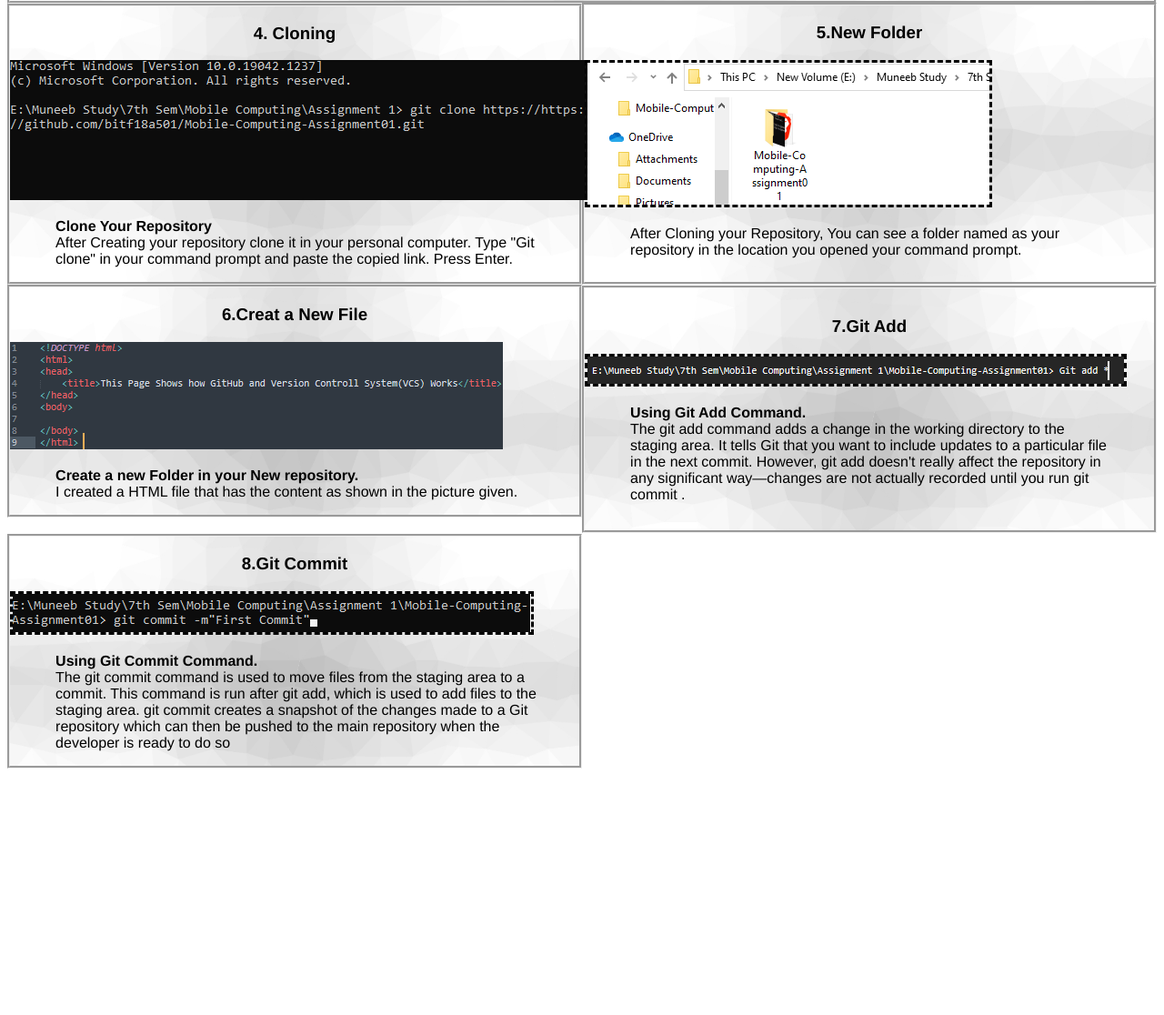
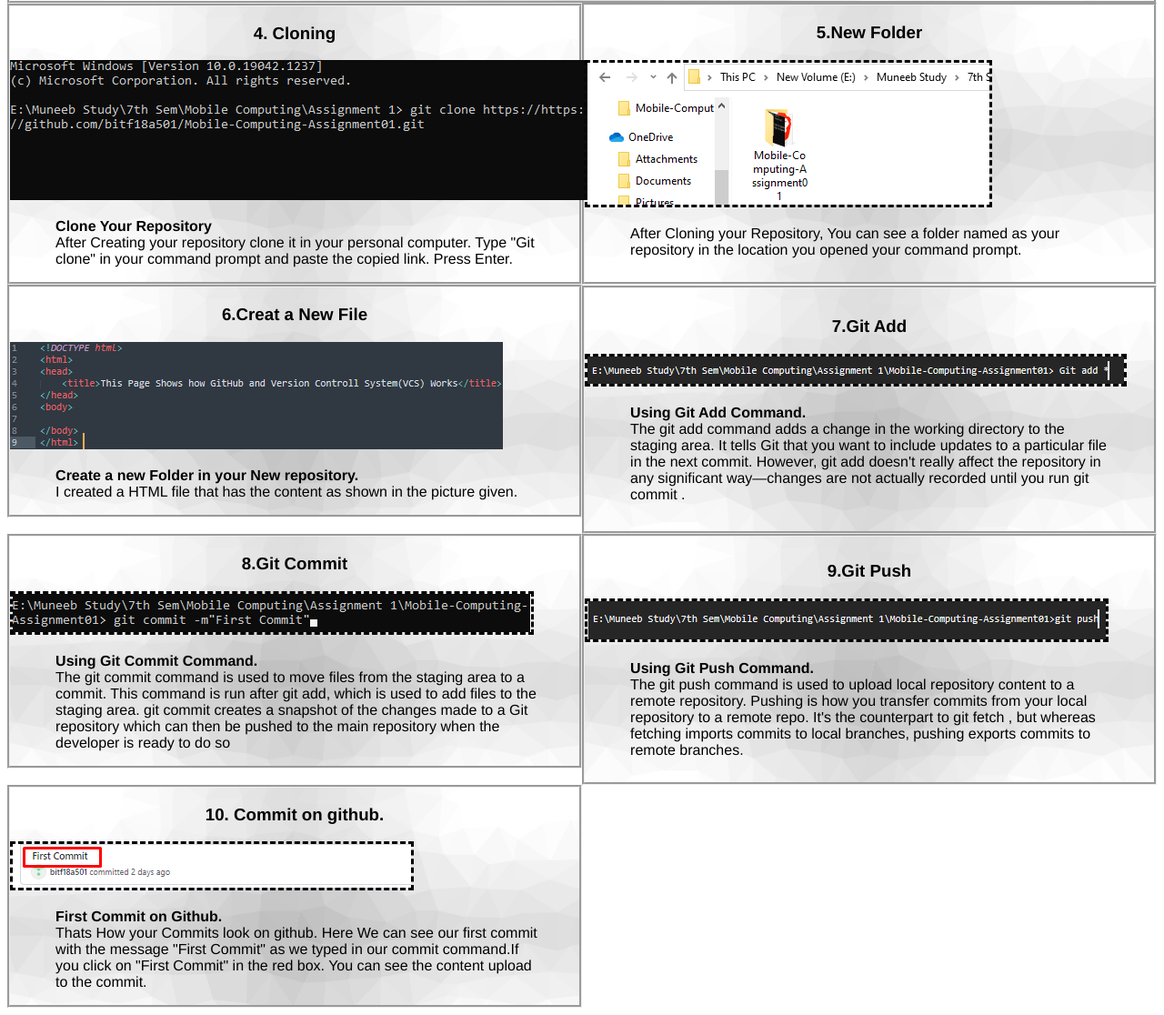
Before and after one commit to bitf18a501/Mobile-Computing-Assignment01, a plain HTML site: page index.html in a window 1280 px wide. Shown: the part 1277-2393 px from the top of the page at 91% size. Before the commit the page ends 2130 px from the top, so only its background shows below. Drawn offline with Linux system fonts and the light colour scheme.

Commit message:
First Commit Shown

```diff
--- a/index.html
+++ b/index.html
@@ -117,7 +117,7 @@
 
 	</div>
 
-	<div class="row2" style="margin-top: -255px; padding-bottom: 14px; padding-top: 12.9px;">
+	<div class="row2" style="margin-top: -255px; padding-bottom: 15px; padding-top: 12.9px;">
 		<p>
 			<center>
 				<h3><b>7.Git Add</b></h3>
@@ -133,7 +133,7 @@
 		</p>
 	</div>
 
-	<div class="row1" style=" margin-top: 1px;">
+	<div class="row1" style=" margin-top: 0px;">
 		<p>
 			<center>
 				<h3><b>8.Git Commit</b></h3>
@@ -150,5 +150,38 @@
 	</div>
 
 
+	<div class="row2" style="margin-top: -258px; padding-bottom: 10px; padding-top: 9px;">
+		<p>
+			<center>
+				<h3><b>9.Git Push</b></h3>
+			</center>
+		</p>
+		<img src="Screenshot_13.png" style="border-style: dashed;"   >
+		<p style="margin-left: 8%; margin-right: 7%; ">
+			<b>
+				Using Git Push Command.
+			</b>
+			<br>
+			The git push command is used to upload local repository content to a remote repository. Pushing is how you transfer commits from your local repository to a remote repo. It's the counterpart to git fetch , but whereas fetching imports commits to local branches, pushing exports commits to remote branches.
+		</p>
+	</div>
+
+	<div class="row1" style=" margin-top: 0px;">
+		<p>
+			<center>
+				<h3><b>10. Commit on github.</b></h3>
+			</center>
+		</p>
+		<img src="Screenshot_12.png" style="border-style: dashed;"   >
+		<p style="margin-left: 8%; margin-right: 7%; ">
+			<b>
+			    First Commit on Github.
+			</b>
+			<br>
+			Thats How your Commits look on github. Here We can see our first commit with the message "First Commit" as we typed in our commit command.If you click on "First Commit" in the red box. You can see the content upload to the commit.
+		</p>
+	</div>
+
+
 </body>
 </html>
```
Also changed, not shown: Screenshot_13.png (added).
